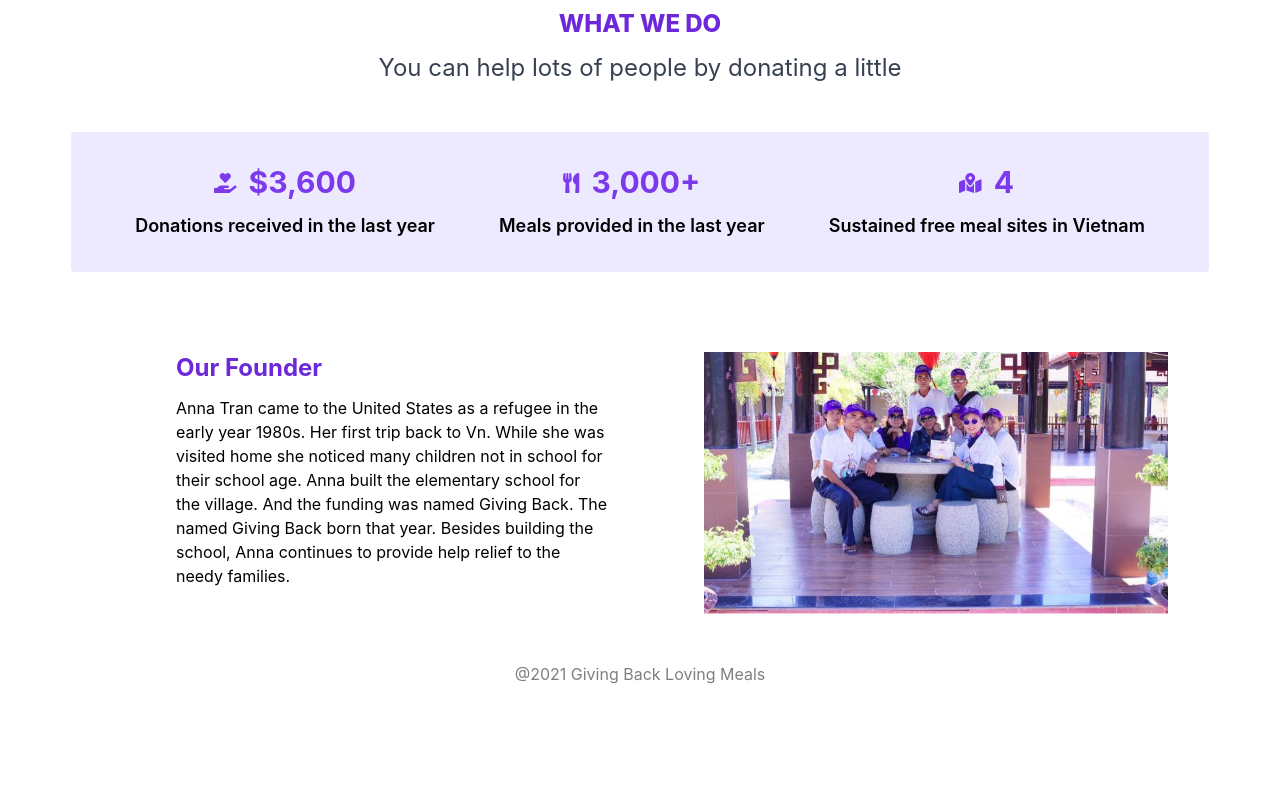
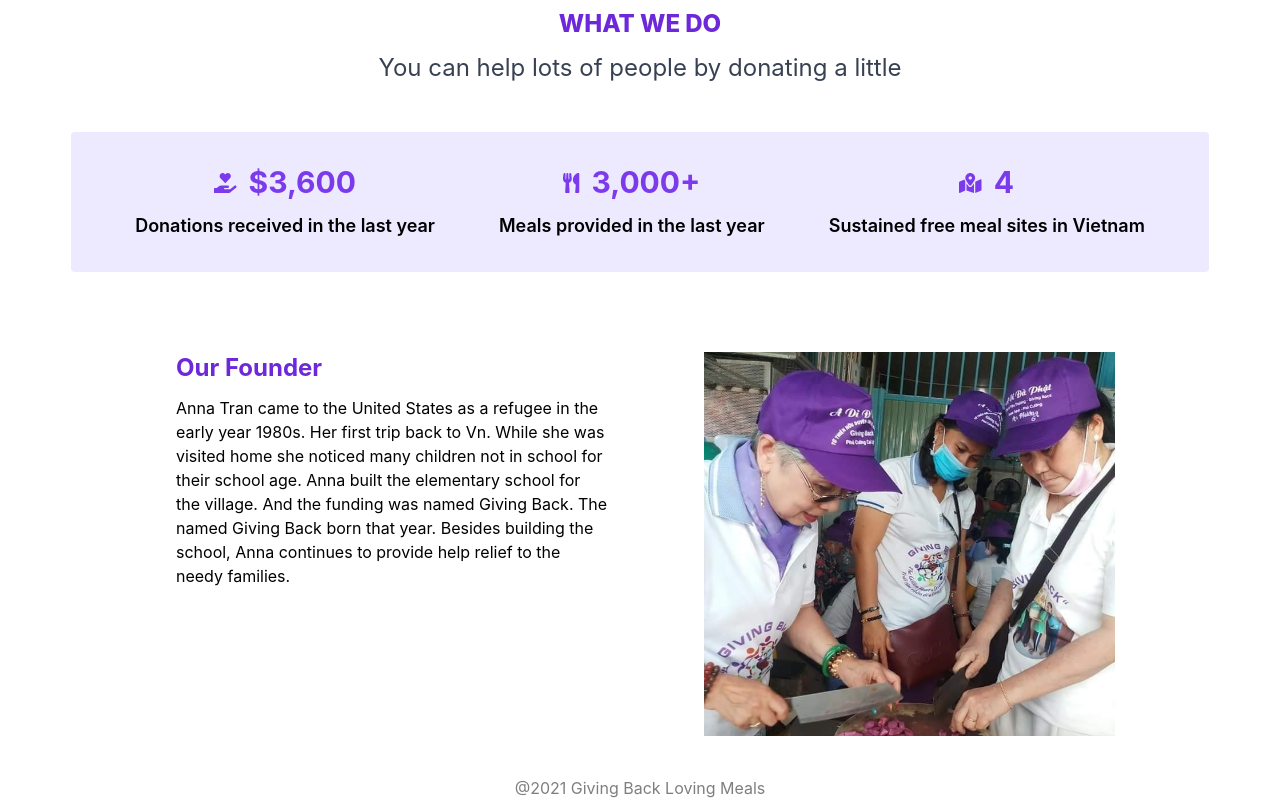
Before and after one commit to scottquach/Giving-Back-Loving-Meals-Charity, a React (Create React App) app: page / in a window 1280 px wide. Shown: the part 556-1356 px from the top of the page. Before the commit the page ends 1242 px from the top, so only its background shows below. Built offline with nearby package versions, Linux system fonts and the light colour scheme.

Commit message:
Updated with founder picture

```diff
--- a/src/components/OurFounder.js
+++ b/src/components/OurFounder.js
@@ -1,8 +1,8 @@
-import TeamPhoto from '../images/about_team.jpg';
+import TeamPhoto from '../images/founder.jpg';
 
 const OurFounder = () => {
     return (
-        <div className="grid grid-rows-2 grid-cols-1 md:grid-rows-1 md:grid-cols-2 px-8 md:px-44 mb-12">
+        <div className="grid grid-rows-2 grid-cols-1 md:grid-rows-1 md:grid-cols-2 px-8 md:px-44 mb-10" >
             <div className="flex flex-col items-start md:mr-8">
                 <div className="font-bold text-2xl mb-3 mt-8 text-purple-700">Our Founder</div>
                 <div>
@@ -12,7 +12,7 @@ const OurFounder = () => {
                     building the school, Anna continues to provide help relief to the needy families.
                 </div>
             </div>
-            <img className="mt-8 md:ml-16" src={TeamPhoto} />
+            <img className="mt-8 md:ml-16 h-96"  src={TeamPhoto} />
         </div>
     );
 };
```
Also changed, not shown: src/images/founder.jpg (added).
